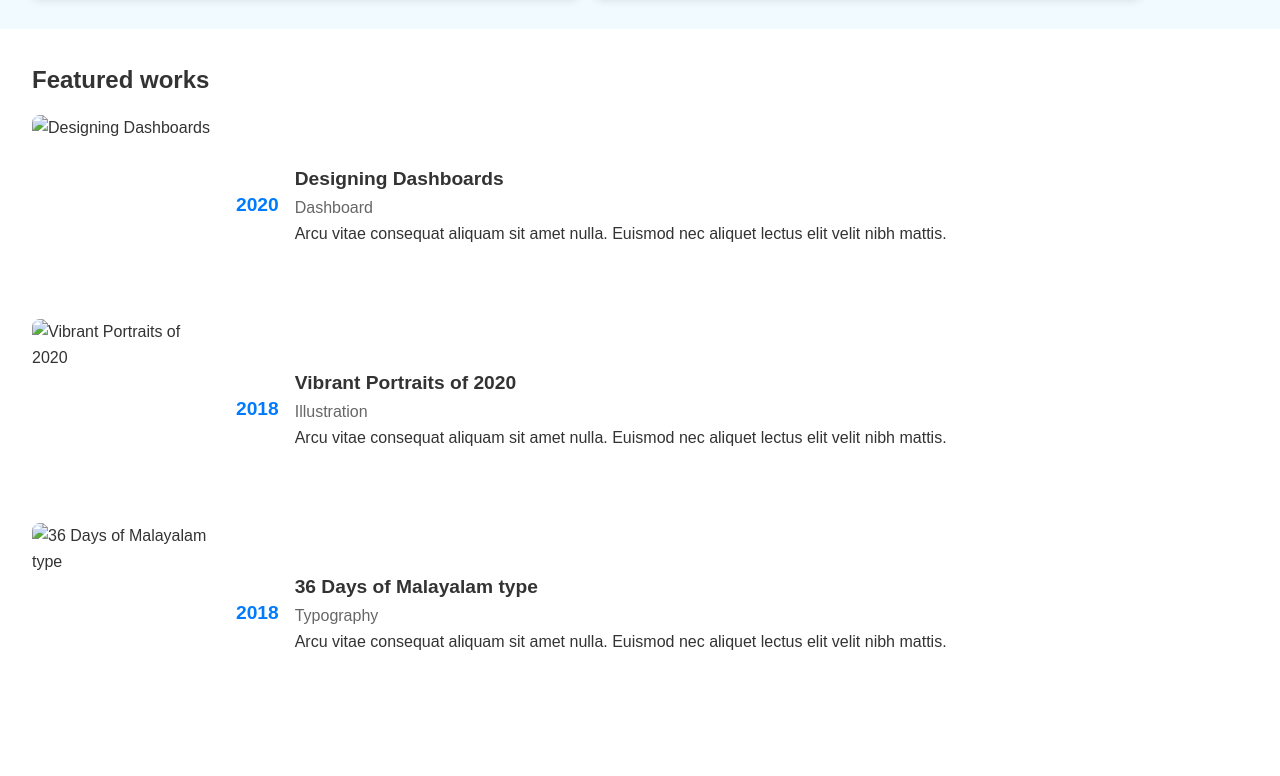
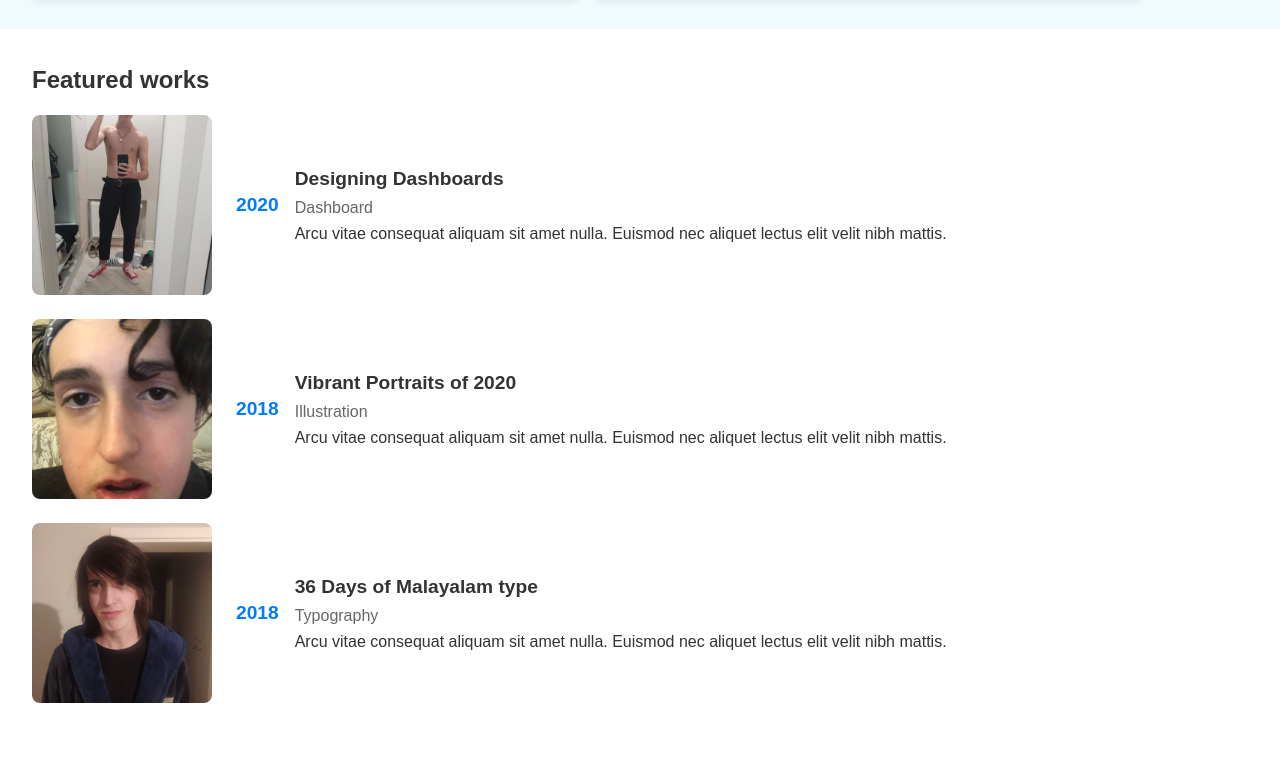
Before and after one commit to pressside/lab5, a plain HTML site: page index.html in a window 1280 px wide. Shown: the part 799-1575 px from the top of the page. Drawn offline with Linux system fonts and the light colour scheme.

Commit message:
Update index.html

```diff
--- a/index.html
+++ b/index.html
@@ -48,7 +48,7 @@
 <section class="featured-works">
     <h2>Featured works</h2>
     <div class="work-item">
-        <img src="photo_2024-12-02_22-12-25" alt="Designing Dashboards">
+        <img src="photo_2024-12-02_22-12-25.jpg" alt="Designing Dashboards">
         <span class="work-year">2020</span>
         <div class="work-content">
             <h3>Designing Dashboards</h3>
@@ -57,7 +57,7 @@
         </div>
     </div>
     <div class="work-item">
-        <img src="photo_2024-12-02_22-13-30" alt="Vibrant Portraits of 2020">
+        <img src="photo_2024-12-02_22-13-30.jpg" alt="Vibrant Portraits of 2020">
         <span class="work-year">2018</span>
         <div class="work-content">
             <h3>Vibrant Portraits of 2020</h3>
@@ -66,7 +66,7 @@
         </div>
     </div>
     <div class="work-item">
-        <img src="photo_2024-12-02_22-11-57" alt="36 Days of Malayalam type">
+        <img src="photo_2024-12-02_22-11-57.jpg" alt="36 Days of Malayalam type">
         <span class="work-year">2018</span>
         <div class="work-content">
             <h3>36 Days of Malayalam type</h3>
```
